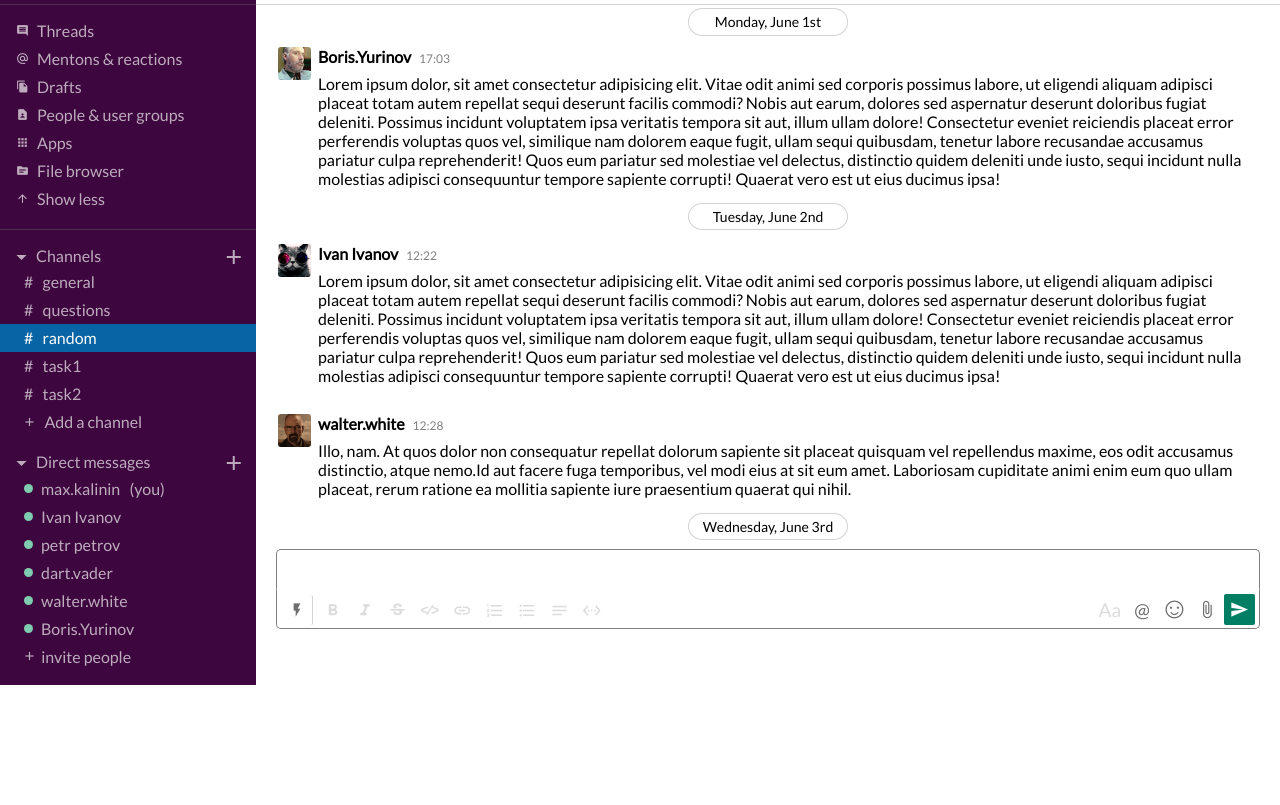
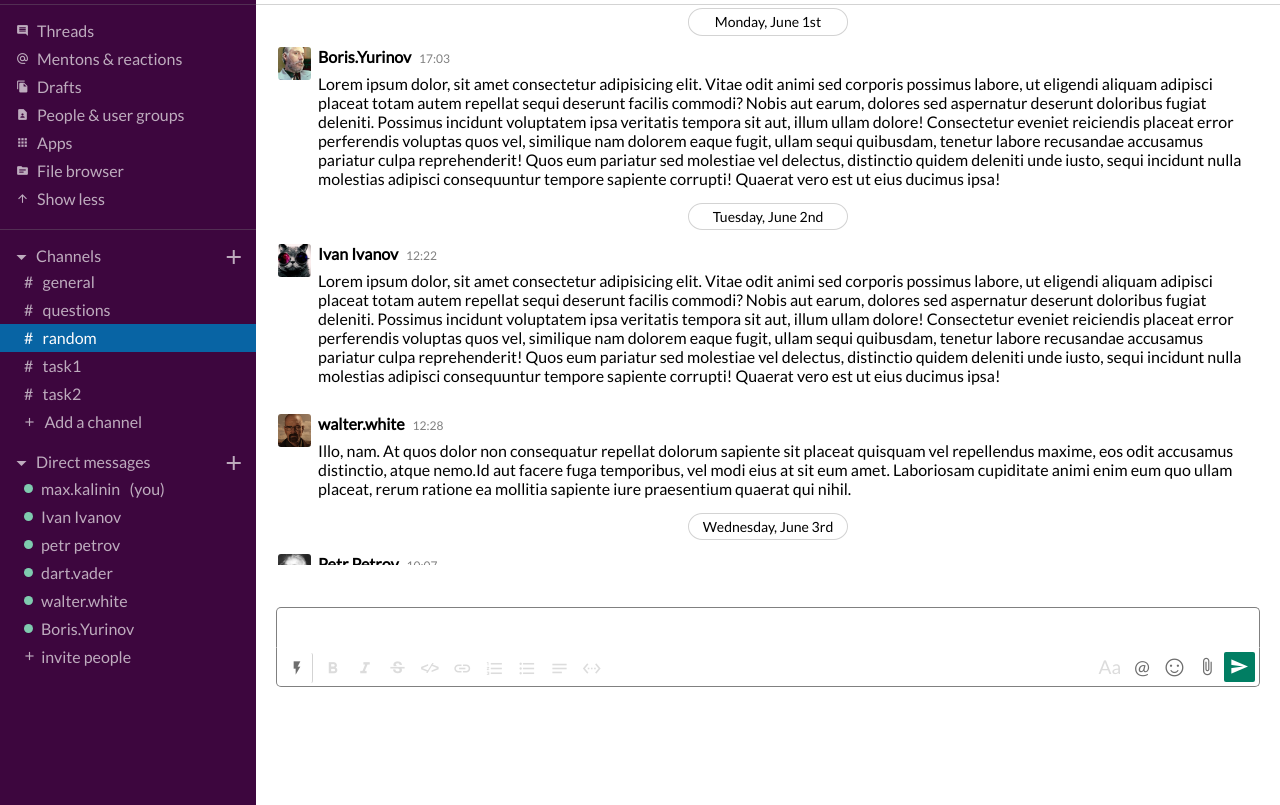
Before and after one commit to MaxKalinin92/maxkalinin.github.io, a plain HTML site: page index.html in a window 1280 px wide. Shown: the part 97-902 px from the top of the page. Before the commit the page ends 800 px from the top, so only its background shows below. Drawn offline with Linux system fonts and the light colour scheme.

Commit message:
"redundant margins" problem fixed

```diff
--- a/css/main.css
+++ b/css/main.css
@@ -1,19 +1,20 @@
 *{
-    margin: 0%;
-    padding: 0%;
+    margin: 0;
+    padding: 0;
     font-family: 'Lato', sans-serif;
+}
+html{
+    height: 100%;
 }
 body{
     overflow: hidden;
+    height: 100%;
 }
-.container{
-    display: flex;
-    flex-direction: column;
-
-
+.head,.sidebar,.title,.toolbar{
+    -webkit-user-select: none;
 }
 .head{
-    width: 100vw;
+    width: 100%;
 }
 
 header{
@@ -113,7 +114,6 @@ header{
     height: 1.5rem;
     margin-right: 5rem;
     cursor: pointer;
-
 }
 .help-btn .material-icons{
     display: flex;
@@ -298,15 +298,18 @@ header{
 .content-wrapper{
     display: flex;
     flex-direction: row;
-    height: 85vh;
-
+    height: 100%;
 }
 .sidebar{
-    overflow-y: scroll;
     display: flex;
     flex-direction: column;
     width: 20%;
     background-color: rgb(61, 6, 62);
+    padding-bottom: 6.5rem;
+}
+.sidebar-content{
+    overflow-y: scroll;
+    height: 85vh;
 }
 .navigation{
     width: 100%;
@@ -363,6 +366,9 @@ header{
     flex-direction: row;
     color: rgb(190, 172, 190);
     padding-left: 0.65rem;
+}
+.plus-icon{
+    margin-right: 0.7rem;
 }
 .drop-down-list-btn div{
     display: flex;
@@ -433,10 +439,11 @@ header{
     display: flex;
     flex-direction: column;
     width: 80%;
+    height: 100%;
 }
 .chat{
     overflow-y: scroll;
-    height: 80%;
+    height: 70%;
 }
 .title-container{
     display: flex;
@@ -529,11 +536,13 @@ header{
 .new-message-container{
     display: flex;
     flex-direction: column;
-    width: 100%;
-    max-height: 45%;
-    height: fit-content;
+    width: 80%;
+    height: 6rem;
     align-items: center;
     justify-items: center;
+    position: fixed;
+    bottom: 0;
+
 }
 .new-message{
     display: flex;
@@ -545,7 +554,9 @@ header{
 .input{
     box-sizing: border-box;
     width: 96%;
-    min-height: 2.5rem;
+    max-width: 96%;
+    height: 2.5rem;
+    max-height: 7rem;
     height: fit-content;
     border: 1px solid gray;
     border-bottom: none;
@@ -797,10 +808,10 @@ header{
 
   }
 
-.sidebar::-webkit-scrollbar { width: 10px;}
-.sidebar::-webkit-scrollbar-track {  background-color: none;}
-.sidebar::-webkit-scrollbar-track-piece {background-color: none;}
-.sidebar::-webkit-scrollbar-thumb { height: 50px; background-color:none; border-radius: 5px;}
+.sidebar-content::-webkit-scrollbar { width: 10px;}
+.sidebar-content::-webkit-scrollbar-track {  background-color: none;}
+.sidebar-content::-webkit-scrollbar-track-piece {background-color: none;}
+.sidebar-content::-webkit-scrollbar-thumb { height: 50px; background-color:none; border-radius: 5px;}
 
 .chat::-webkit-scrollbar { width: 10px;}
 .chat::-webkit-scrollbar-track {  background-color: none;}
@@ -808,10 +819,10 @@ header{
 .chat::-webkit-scrollbar-thumb { height: 50px; background-color: none; border-radius: 5px;}
 
 
-.sidebar:hover::-webkit-scrollbar { width: 10px;}
-.sidebar:hover::-webkit-scrollbar-track {  background-color: none;}
-.sidebar:hover::-webkit-scrollbar-track-piece {background-color: none;}
-.sidebar:hover::-webkit-scrollbar-thumb { height: 50px; background-color: rgba(150, 123, 150, 0.5); border-radius: 5px;}
+.sidebar-content:hover::-webkit-scrollbar { width: 10px;}
+.sidebar-content:hover::-webkit-scrollbar-track {  background-color: none;}
+.sidebar-content:hover::-webkit-scrollbar-track-piece {background-color: none;}
+.sidebar-content:hover::-webkit-scrollbar-thumb { height: 50px; background-color: rgba(150, 123, 150, 0.5); border-radius: 5px;}
 
 .chat:hover::-webkit-scrollbar { width: 10px; }
 .chat:hover::-webkit-scrollbar-track {  background-color: none;}
--- a/index.html
+++ b/index.html
@@ -12,7 +12,6 @@
 </head>
 
 
-<div class="container">
     <div class="head">
 
         <header>
@@ -86,6 +85,7 @@
     <div class="content-wrapper">
 
         <div class="sidebar">
+            <div class="sidebar-content">
                 <div class="navigation">
                     <div> <div class="side-item">
                              <span class="material-icons">comment</span>
@@ -137,7 +137,7 @@
                          <span class="material-icons arrow">arrow_drop_down</span>
                     </div>
                     <span class="name">Channels</span>
-                    <div>
+                    <div class="plus-icon">
                         <span class="material-icons" >add</span>
                     </div>
                 </div>
@@ -173,7 +173,7 @@
                         <span class="material-icons arrow">arrow_drop_down</span>
                     </div>
                     <span class="name">Direct messages</span>
-                    <div>
+                    <div class="plus-icon">
                         <span class="material-icons">add</span>
                     </div>
                 </div>
@@ -234,8 +234,9 @@
                     </div>
                 </div>
             </div>
+        </div>
+        </div>
 
-        </div>
 
         <div class="chat-container">
 
@@ -346,23 +347,6 @@
                     </div>
                 </div>
 
-
-
-                <!-- <div class="title-container">
-                            <div class="title">
-                                <div class="day"><span >Monday, June 1st</span></div>
-                            </div>
-                    </div>
-                    <div class="message-container">
-                        <div class="user-image-container"><div class="user-image" style="background-image: url(img/users/boris.jpg);"></div></div>
-                            <div class="message">
-                                <div class="message-head">
-                                    <span class="username">Boris 'The Blade'</span>
-                                    <span class="time">17:03</span>
-                                </div>
-                                    <p>Lorem ipsum dolor, sit amet consectetur adipisicing elit. Vitae odit animi sed corporis possimus labore, ut eligendi aliquam adipisci placeat totam autem repellat sequi deserunt facilis commodi? Nobis aut earum, dolores sed aspernatur deserunt doloribus fugiat deleniti. Possimus incidunt voluptatem ipsa veritatis tempora sit aut, illum ullam dolore! Consectetur eveniet reiciendis placeat error perferendis voluptas quos vel, similique nam dolorem eaque fugit, ullam sequi quibusdam, tenetur labore recusandae accusamus pariatur culpa reprehenderit! Quos eum pariatur sed molestiae vel delectus, distinctio quidem deleniti unde iusto, sequi incidunt nulla molestias adipisci consequuntur tempore sapiente corrupti! Quaerat vero est ut eius ducimus ipsa!</p>
-                            </div>
-                    </div> -->
                 </div>
                     <div class="new-message-container">
 
@@ -398,7 +382,7 @@
         </div>
 
     </div>
-</div>
+
 
 
 </body>
```
